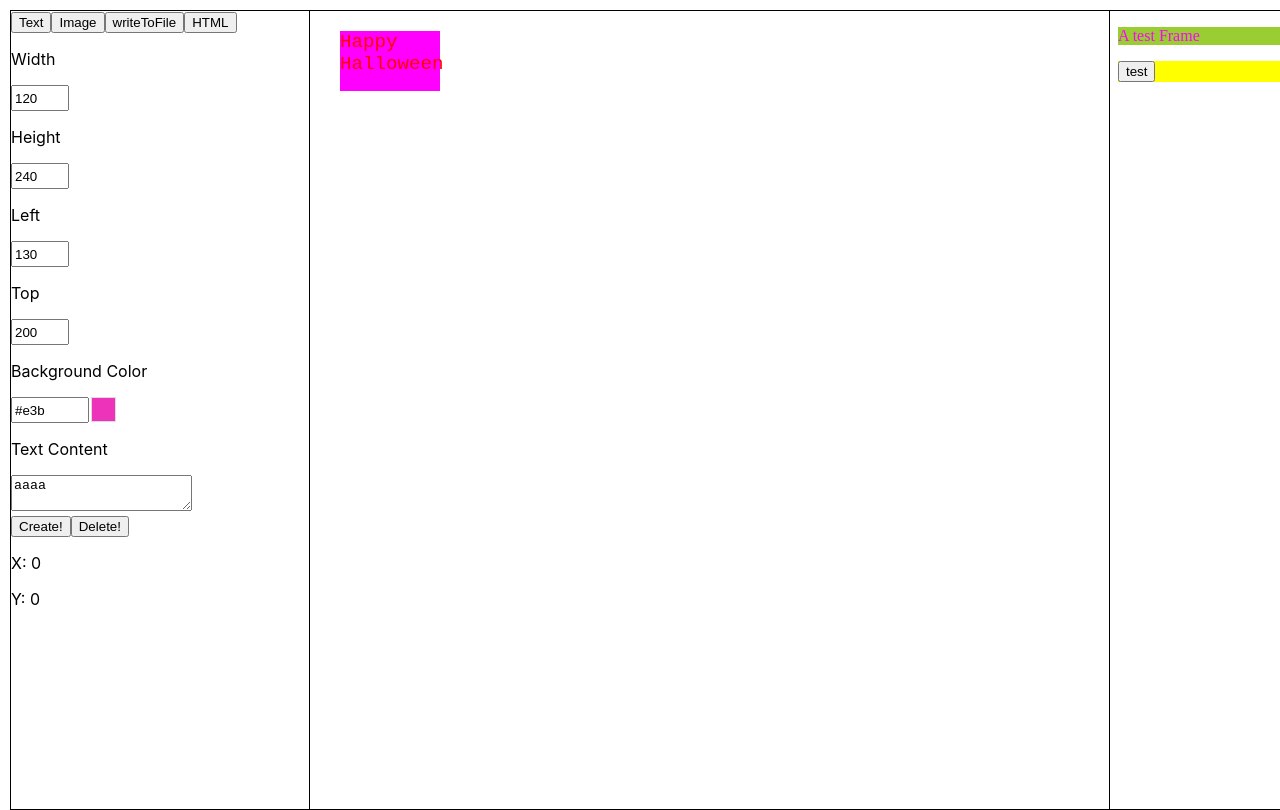
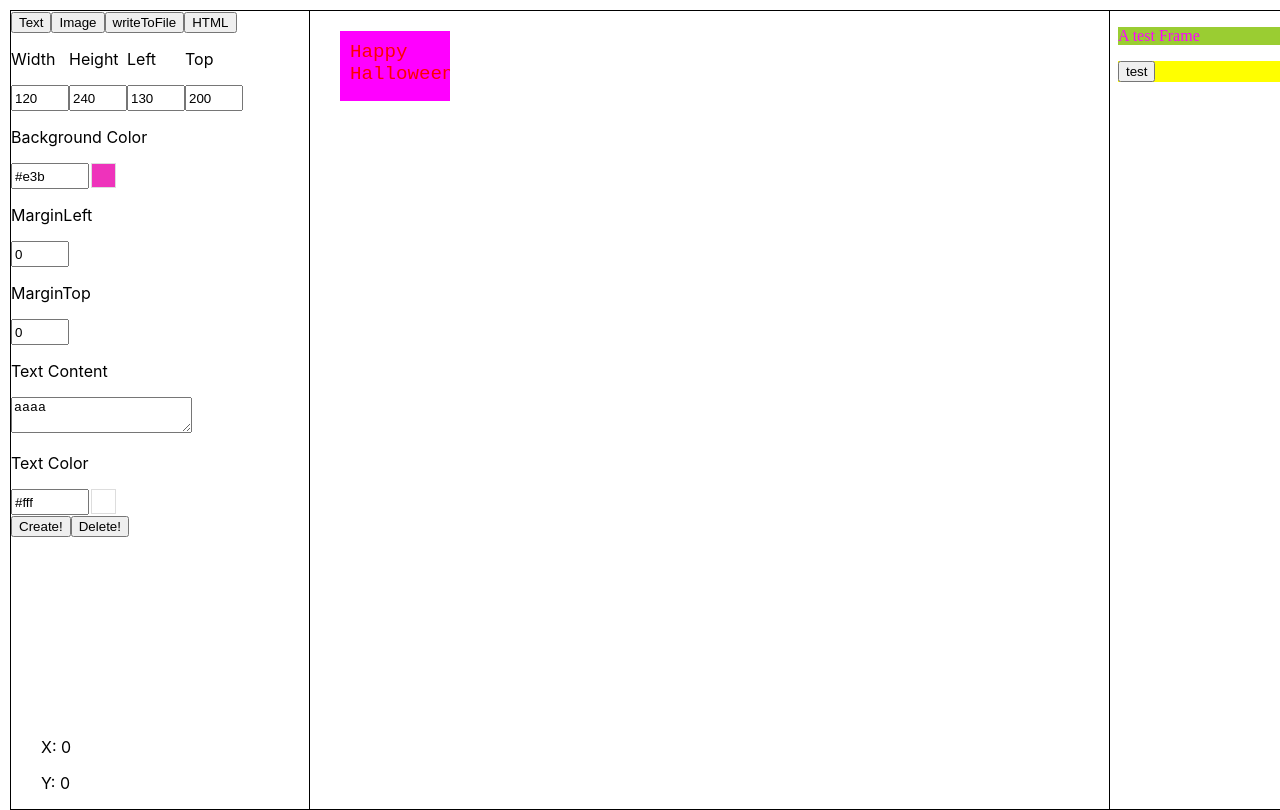
Before and after one commit to rain72510/Create-your-own-Simple-Website-Builder, a React (Create React App) app: page /test in a window 1280 px wide. Shown: the top 810 px of the page. Built offline with nearby package versions, Linux system fonts and the light colour scheme.

Commit message:
Update img

```diff
--- a/src/App.js
+++ b/src/App.js
@@ -33,31 +33,39 @@ function App() {
 				"background-color": "#f0f",
 				"height": "60px", // added
 				"width": "100px", // added
+				"overflow-x": "hidden", // added
+				"overflow-y": "hidden", // added
+				"padding-left": "10px",
+				"padding-top": "10px",
 			},
 			"innerStyle": {
 				"font-family": "'Courier New', Courier, monospace",
 				"margin": "0px", // added
 				"font-size": "larger", // added
-				"color": "red", // added
+				"color": "#f00", // added
+				"height": "60px", // added
+				"width": "100px", // added
+				"margin-left": "0px",
+				"margin-top": "0px",
 			},
 			"content": {
 				"text": "Happy Halloween",
 			},
 		},
-		{
-			"id": 2,
-			"type": "Img",
-			"outerStyle": {
-				"top": "200px",
-				"left": "130px",
-			},
-			"innerStyle": {
-			},
-			"content": {
-				"src": "https://www.w3schools.com/images/w3schools_green.jpg",
-				"alt": "fault",
-			},
-		},
+		// {
+		// 	"id": 2,
+		// 	"type": "Img",
+		// 	"outerStyle": {
+		// 		"top": "200px",
+		// 		"left": "130px",
+		// 	},
+		// 	"innerStyle": {
+		// 	},
+		// 	"content": {
+		// 		"src": "https://www.w3schools.com/images/w3schools_green.jpg",
+		// 		"alt": "fault",
+		// 	},
+		// },
 	]);
 
 	const [type, setType] = useState("Text");
@@ -68,13 +76,17 @@ function App() {
 		"background-color": "#e3b",
 		"width": "120px",
 		"height": "240px",
-		"padding-left": "20px",
 		"overflow-x": "hidden",
 		"overflow-y": "hidden",
 		// "visibility": "hidden",
 	});
 	const [innerStyle, setInnerStyle] = useState({
 		"margin": "0px", // added
+		"height": "60px", // added
+		"width": "100px", // added
+		"margin-left": "0px",
+		"margin-top": "0px",
+		"color": "#fff", // added
 	});
 	const [content, setContent] = useState({"text": "aaaa",});
 	const [idCnt, setIdCnt] = useState(3);
@@ -105,9 +117,9 @@ function App() {
 	}
 
 	const updateComponent = (id, props) => {
-		console.log("update component");
-		console.log('props: ', props);
-		console.log('components: ', components);
+		// console.log("update component");
+		// console.log('props: ', props);
+		// console.log('components: ', components);
 		for (const v of components) {
 			if (v.id == id) {
 				if (props.outerStyle !== undefined) v.outerStyle = props.outerStyle;
@@ -136,12 +148,12 @@ function App() {
 				}
 			})
 		}
-		console.log(
-			"\ntype:", type,
-			"\nouterStyle:", component.outerStyle,
-			"\ninnerStyle:", component.innerStyle,
-			"\ncontent:", component.content,
-		)
+		// console.log(
+		// 	"\ntype:", type,
+		// 	"\nouterStyle:", component.outerStyle,
+		// 	"\ninnerStyle:", component.innerStyle,
+		// 	"\ncontent:", component.content,
+		// )
 	}
 
 	function componentAttr(Attribute, x){
@@ -185,12 +197,12 @@ function App() {
 	}
 
 	useEffect(() => {
-		console.log("Current Id:", currentSelectedId);
-		console.log('components: ', components);
+		// console.log("Current Id:", currentSelectedId);
+		// console.log('components: ', components);
 		for (const v of components) {
 			if (v.id == currentSelectedId) {
-				console.log('v.type: ', v.type);
-				console.log("`${v.type}`:", `${v.type}`);
+				// console.log('v.type: ', v.type);
+				// console.log("`${v.type}`:", `${v.type}`);
 				setType(`${v.type}`);
 				setOuterStyle(v.outerStyle);
 				setInnerStyle(v.innerStyle);
@@ -200,9 +212,9 @@ function App() {
 		}
 	}, [currentSelectedId])
 
-	useEffect(() => {
-		console.log(components);
-	}, [components])
+	// useEffect(() => {
+	// 	console.log(components);
+	// }, [components])
 
 
   return (
--- /dev/null
+++ b/src/component/Img.js
@@ -0,0 +1,26 @@
+import Component from "./Component";
+
+class Img extends Component {
+	constructor(props) {
+		super(props);
+		// console.log("Text", props);
+	}
+
+	render() {
+		return (
+			<img
+				style={this.props.innerStyle}
+				id={this.props.id}
+				onClick={() => {
+					console.log(this.props.innerStyle)
+				}}
+				draggable="false"
+				src={this.props.content.src}
+				alt={this.props.content.alt}
+			>
+			</img>
+		)
+	}
+}
+
+export default Img;
--- a/src/component/Text.js
+++ b/src/component/Text.js
@@ -8,7 +8,9 @@ class Text extends Component {
 
 	render() {
 		return (
-			<p style={this.props.innerStyle} id={this.props.id}>
+			<p style={this.props.innerStyle} id={this.props.id} onClick={() => {
+				console.log(this.props.innerStyle)
+			}}>
 				{this.props.content.text}
 			</p>
 		)
--- a/src/container/controlPanel/ControlPanel.css
+++ b/src/container/controlPanel/ControlPanel.css
@@ -2,13 +2,21 @@
 	position: absolute;
   top: 10px;
   left: 10px;
-
   box-sizing: border-box;
   border: 1px solid black;
   background-color: white;
-
   width: 300px;
   height: 800px;
-
   user-select: none;
 }
+
+.OuterStylePositionInput {
+	display: flex;
+	flex-wrap: wrap;
+}
+
+.showCoordinate {
+	position: absolute;
+	top: 710px;
+	left: 30px;
+}
--- a/src/container/controlPanel/ControlPanel.js
+++ b/src/container/controlPanel/ControlPanel.js
@@ -4,6 +4,9 @@ import Context from "../../context/Context";
 import ColorPicker from "./ColorPicker";
 
 import "./ControlPanel.css";
+import "./ImgSearch.css";
+
+const ACCESS_KEY="9ZM61M-0xPrLVshNpTEQpvm2ekEgqkP1avxAsD3xCTA";
 
 const NumberInput = (props) => {
 	return (
@@ -23,55 +26,6 @@ const NumberInput = (props) => {
 	)
 }
 
-const OuterStylePositionInput = () => {
-	const {
-		outerStyle,
-		setOuterStyle,
-		currentSelectedId,
-		updateComponent,
-	} = useContext(Context);
-	return (
-		<div>
-			<NumberInput name="Width" value={parseFloat(outerStyle.width)} onChange={(v) => {
-				const currOuterStyle = outerStyle;
-				setOuterStyle({...currOuterStyle, width: `${v}px`})
-				if (currentSelectedId) {
-					updateComponent(currentSelectedId, {"outerStyle": {
-						...currOuterStyle, width: `${v}px`,
-					}});
-				}
-			}}/>
-			<NumberInput name="Height" value={parseFloat(outerStyle.height)} onChange={(v) => {
-				const currOuterStyle = outerStyle;
-				setOuterStyle({...currOuterStyle, height: `${v}px`})
-				if (currentSelectedId) {
-					updateComponent(currentSelectedId, {"outerStyle": {
-						...currOuterStyle, height: `${v}px`,
-					}});
-				}
-			}}/>
-			<NumberInput name="Left" value={parseFloat(outerStyle.left)} onChange={(v) => {
-				const currOuterStyle = outerStyle;
-				setOuterStyle({...currOuterStyle, left: `${v}px`})
-				if (currentSelectedId) {
-					updateComponent(currentSelectedId, {"outerStyle": {
-						...currOuterStyle, left: `${v}px`,
-					}});
-				}
-			}}/>
-			<NumberInput name="Top" value={parseFloat(outerStyle.top)} onChange={(v) => {
-				const currOuterStyle = outerStyle;
-				setOuterStyle({...currOuterStyle, top: `${v}px`})
-				if (currentSelectedId) {
-					updateComponent(currentSelectedId, {"outerStyle": {
-						...currOuterStyle, top: `${v}px`,
-					}});
-				}
-			}}/>
-		</div>
-	)
-}
-
 const ColorInput = (props) => {
 	const [color, setColor] = useState(props.value);
 	const [showColorPicker, setShowColorPicker] = useState(false);
@@ -84,7 +38,6 @@ const ColorInput = (props) => {
 		<div>
 			<p>{props.name}</p>
 			<div style={{display: "flex", flexDirection: "row"}}>
-
 				<input
 					type="text"
 					value={
@@ -130,6 +83,55 @@ const ColorInput = (props) => {
 	)
 }
 
+const OuterStylePositionInput = () => {
+	const {
+		outerStyle,
+		setOuterStyle,
+		currentSelectedId,
+		updateComponent,
+	} = useContext(Context);
+	return (
+		<div className="OuterStylePositionInput">
+			<NumberInput name="Width" value={parseFloat(outerStyle.width)} onChange={(v) => {
+				const currOuterStyle = outerStyle;
+				setOuterStyle({...currOuterStyle, width: `${v}px`})
+				if (currentSelectedId) {
+					updateComponent(currentSelectedId, {"outerStyle": {
+						...currOuterStyle, width: `${v}px`,
+					}});
+				}
+			}}/>
+			<NumberInput name="Height" value={parseFloat(outerStyle.height)} onChange={(v) => {
+				const currOuterStyle = outerStyle;
+				setOuterStyle({...currOuterStyle, height: `${v}px`})
+				if (currentSelectedId) {
+					updateComponent(currentSelectedId, {"outerStyle": {
+						...currOuterStyle, height: `${v}px`,
+					}});
+				}
+			}}/>
+			<NumberInput name="Left" value={parseFloat(outerStyle.left)} onChange={(v) => {
+				const currOuterStyle = outerStyle;
+				setOuterStyle({...currOuterStyle, left: `${v}px`})
+				if (currentSelectedId) {
+					updateComponent(currentSelectedId, {"outerStyle": {
+						...currOuterStyle, left: `${v}px`,
+					}});
+				}
+			}}/>
+			<NumberInput name="Top" value={parseFloat(outerStyle.top)} onChange={(v) => {
+				const currOuterStyle = outerStyle;
+				setOuterStyle({...currOuterStyle, top: `${v}px`})
+				if (currentSelectedId) {
+					updateComponent(currentSelectedId, {"outerStyle": {
+						...currOuterStyle, top: `${v}px`,
+					}});
+				}
+			}}/>
+		</div>
+	)
+}
+
 const BackgroundColorInput = () => {
 	const {
 		outerStyle,
@@ -155,21 +157,27 @@ const BackgroundColorInput = () => {
 	)
 }
 
-const TextContent = () => {
+const TextColorInput = () => {
 	const {
-		content,
-		setContent,
+		innerStyle,
+		setInnerStyle,
+		currentSelectedId,
+		updateComponent,
 	} = useContext(Context);
 	return (
 		<div>
-			<p>Text Content</p>
-			<textarea
-				value={content.text}
-				onChange={(e) => setContent({
-					...content,
-					"text": e.target.value,
-				})}
-			/>
+			<ColorInput
+				name="Text Color"
+				value={innerStyle["color"]}
+				onChange={(v) => {
+					const currInnerStyle = innerStyle;
+					setInnerStyle({...currInnerStyle, "color": `${v}`})
+					if (currentSelectedId) {
+						updateComponent(currentSelectedId, {"innerStyle": {
+							...currInnerStyle, "color": `${v}`,
+						}});
+					}
+				}}/>
 		</div>
 	)
 }
@@ -183,10 +191,280 @@ const OuterStyleInput = () => {
 	)
 }
 
+const InnerStylePositionInput = () => {
+	const {
+		innerStyle,
+		setInnerStyle,
+		currentSelectedId,
+		updateComponent,
+	} = useContext(Context);
+	return (
+		<div className="InnerStylePositionInput">
+			{/* <NumberInput name="InnerWidth" value={parseFloat(innerStyle.width)} onChange={(v) => {
+				const currInnerStyle = innerStyle;
+				setInnerStyle({...currInnerStyle, width: `${v}px`})
+				if (currentSelectedId) {
+					updateComponent(currentSelectedId, {"innerStyle": {
+						...currInnerStyle, width: `${v}px`,
+					}});
+				}
+			}}/>
+			<NumberInput name="Height" value={parseFloat(innerStyle.height)} onChange={(v) => {
+				const currInnerStyle = innerStyle;
+				setInnerStyle({...currInnerStyle, height: `${v}px`})
+				if (currentSelectedId) {
+					updateComponent(currentSelectedId, {"innerStyle": {
+						...currInnerStyle, height: `${v}px`,
+					}});
+				}
+			}}/> */}
+			<NumberInput name="MarginLeft" value={parseFloat(innerStyle["margin-left"])} onChange={(v) => {
+				const currInnerStyle = innerStyle;
+				setInnerStyle({...currInnerStyle, "margin-left": `${v}px`})
+				if (currentSelectedId) {
+					updateComponent(currentSelectedId, {"innerStyle": {
+						...currInnerStyle, "margin-left": `${v}px`,
+					}});
+				}
+			}}/>
+			<NumberInput name="MarginTop" value={parseFloat(innerStyle["margin-top"])} onChange={(v) => {
+				const currInnerStyle = innerStyle;
+				setInnerStyle({...currInnerStyle, "margin-top": `${v}px`})
+				if (currentSelectedId) {
+					updateComponent(currentSelectedId, {"innerStyle": {
+						...currInnerStyle, "margin-top": `${v}px`,
+					}});
+				}
+			}}/>
+
+		</div>
+	)
+}
+
+const InnerStyleInput = () => {
+	return (
+		<div>
+			<InnerStylePositionInput/>
+		</div>
+	)
+}
+
+const TextContent = () => {
+	const {
+		content,
+		setContent,
+		currentSelectedId,
+		updateComponent
+	} = useContext(Context);
+	return (
+		<div>
+			<p>Text Content</p>
+			<textarea
+				value={content.text}
+				onChange={(e) => {
+					setContent({
+						...content,
+						"text": e.target.value,
+					});
+					if (currentSelectedId) {
+						updateComponent(currentSelectedId, {"content":
+							{
+								"text": e.target.value,
+							}
+						});
+					}
+					console.log(e.target.value)
+				}}
+			/>
+		</div>
+	)
+}
+
+const TextPanel = () => {
+	return (
+		<div>
+			<TextContent/>
+			<TextColorInput/>
+		</div>
+	)
+}
+
+const ImgSearch = (props) => {
+	const [textInput, setTextInput] = useState((localStorage.getItem("cartItemName") || ''));
+	const [images, setImages] = useState((JSON.parse(localStorage.getItem("imgList")) || []));
+	const [imgList, setImgList] = useState([]);
+	const [numberPage, setNumberPage] = useState(0);
+	const sendQuery = (e) => {
+		fetch(`https://api.unsplash.com/search/photos?query=${textInput}&page=${numberPage + 1}`, {
+			headers: {
+				Authorization: `Client-ID ${ACCESS_KEY}`,
+			}
+		})
+		.then(res => {
+			return res.json();
+
+		})
+		.then(data => {
+			console.log(numberPage)
+			if (numberPage > 0) {
+				console.log('images.results', images.results)
+				const curImagesResults = images.results.concat(data.results);
+				setImages({...images, "results": curImagesResults});
+				console.log('length', curImagesResults.length)
+			}
+			else {
+				setImages(data);
+			}
+
+		})
+		.catch(error => {
+			// Handle any errors that occurred during the request
+			console.log('Error:', error);
+		});
+		localStorage.setItem("cartItemName", textInput);
+		// setImages(testImages);
+	}
+
+	useEffect(() =>{
+		console.log(images);
+		setImgList((images.results || []).map((imgItem, k) => {
+			return (
+				<img
+					className='searchResultImg'
+					key={k}
+					src={imgItem.urls.thumb}
+					alt={imgItem.description}
+					onClick={() => {
+						props.setCurrentImgProp({
+							src: imgItem.urls.thumb,
+							alt: imgItem.description,
+						})
+					}}
+				/>
+			)
+		}));
+		localStorage.setItem("imgList", JSON.stringify(images));
+	}, [images]);
+
+	return (
+		<div style={{zIndex: 10}}>
+			<div className="flexbox" style={{alignItems: "stretch"}}>
+				<input
+					className='textSearch'
+					value={textInput}
+					onChange={(e) => {
+						setTextInput(e.target.value)
+					}}
+					placeholder='Search for pictures.'
+					/>
+			</div>
+			<div className="flexbox" style={{alignItems: "stretch"}}>
+				<button
+					className='textSearchButton'
+					onClick={(e) => {
+						sendQuery(e);
+						setNumberPage(1);
+					}}
+					>
+					Search
+				</button>
+			</div>
+			{imgList.length === 0?
+				<p>No Results</p>
+				:
+				<div className='searchResult flexbox'>
+					<div>
+						{imgList}
+					</div>
+					<button
+						className='textSearchButton'
+						onClick={(e) => {
+							sendQuery(e);
+							setNumberPage(numberPage + 1);
+						}}
+					>
+						Diplay More
+					</button>
+				</div>
+			}
+		</div>
+	)
+}
+
+
+const ImgPanel = () => {
+	const {
+		content,
+		setContent,
+		currentSelectedId,
+		updateComponent,
+	} = useContext(Context)
+	const [showSearchOnUnsplash, setShowSearchOnUnsplash] = useState(false);
+	const [currentImgProp, setCurrentImgProp] = useState({
+		src: undefined,
+		alt: undefined,
+	});
+
+	const [currentImg, setCurrentImg] = useState(null)
+
+	useEffect(() => {
+		setCurrentImg(
+			<img src={currentImgProp.src} alt={currentImgProp.alt} style={{maxWidth: "200px", maxHeight: "100px"}} draggable="false"/>
+		)
+		setContent({
+			...content,
+			"src": currentImgProp.src,
+			"alt": currentImgProp.alt,
+			"user-drag": "none",
+			"draggable": false,
+		});
+		if (currentSelectedId) {
+			updateComponent(currentSelectedId, {"content":
+				{
+					"src": currentImgProp.src,
+					"alt": currentImgProp.alt,
+					"user-drag": "none",
+					"draggable": false,
+				}
+			});
+		}
+	}, [currentImgProp])
+
+	return (
+		<div>
+			<button
+				onClick={(e) => {
+					setShowSearchOnUnsplash(!showSearchOnUnsplash);
+				}}
+			>
+				Search On Unsplash!
+			</button>
+			{
+				showSearchOnUnsplash
+				&&
+				<div
+					style={{
+						width: "270px",
+						height: "200px",
+						overflowY: "scroll",
+					}}
+				>
+					<ImgSearch setCurrentImgProp={setCurrentImgProp}/>
+				</div>
+			}
+			<div>
+				<p>current image: </p>
+				{currentImg}
+			</div>
+		</div>
+	)
+}
+
 const ControlPanel = () => {
 	const {
 		createComponent,
 		createHtml,
+		type,
 		setType,
 		currentPoint,
 		currentSelectedId,
@@ -215,6 +493,20 @@ const ControlPanel = () => {
 		});
 	}
 
+	const [customPanel, setCustomPanel] = useState(<TextPanel/>);
+
+	useEffect(() => {
+		switch (type) {
+			case "Text":
+				setCustomPanel(<TextPanel/>);
+				break;
+			case "Img":
+				setCustomPanel(<ImgPanel/>);
+				break;
+		}
+		console.log("type:", type)
+	}, [type])
+
 	return (
 		<div className="ControlPanel">
 			<button
@@ -226,7 +518,7 @@ const ControlPanel = () => {
 			</button>
 			<button
 				onClick={() => {
-					setType("Text");
+					setType("Img");
 				}}
 			>
 				Image
@@ -246,9 +538,10 @@ const ControlPanel = () => {
 			>
 				HTML
 			</button>
+
 			<OuterStyleInput/>
-
-			<TextContent/>
+			<InnerStyleInput/>
+			{customPanel}
 
 			<button
 				onClick={() => {
@@ -267,11 +560,10 @@ const ControlPanel = () => {
 				Delete!
 			</button>
 
-			<div>
+			<div className="showCoordinate">
 				<p>X: {currentPoint.x}</p>
 				<p>Y: {currentPoint.y}</p>
 			</div>
-
 		</div>
 	)
 }
--- /dev/null
+++ b/src/container/controlPanel/ImgSearch.css
@@ -0,0 +1,26 @@
+.textSearch {
+	font-size: 16px;
+	border-style: solid;
+	border-top-left-radius: 2px;
+	border-bottom-left-radius: 2px;
+	padding-left: 1em;
+}
+
+.textSearchButton {
+	font-size: 16px;
+	background-color: #6f747d;
+	color: white;
+	border: none;
+	cursor: pointer;
+}
+
+.searchResult {
+	max-height: 100px;
+
+}
+
+.searchResultImg {
+	max-width: 100px;
+	margin: 10px;
+	cursor: pointer;
+}
--- a/src/container/workspace/Workspace.js
+++ b/src/container/workspace/Workspace.js
@@ -2,6 +2,7 @@ import React, { useContext, useEffect, useState } from "react";
 import Context from "../../context/Context";
 
 import Text from "../../component/Text";
+import Img from "../../component/Img";
 // import WorkspaceGridContainer from "./WorkspaceGridContainer";
 
 import "./Workspace.css";
@@ -24,10 +25,6 @@ const ComponentItem = (props) => {
 		<div
 			style={outerStyle}
 			id={props.id}
-			// onMouseDown={(e) => {
-			// 	props.handleMouseDown(e, props.id);
-			// 	e.stopPropagation();
-			// }}
 		>
 			<props.type content={props.content} innerStyle={props.innerStyle} id={props.id}/>
 		</div>
@@ -59,7 +56,7 @@ const Workspace = () => {
   const [dragging, setDragging] = useState(false);
 
 	const handleMouseDown = (e, id) => {
-		console.log(e);
+		// console.log(e);
 		setCurrentSelectedId(id);
 		setDragging(true);
 		setMouseDownPoint({
@@ -67,8 +64,9 @@ const Workspace = () => {
 			y: e.nativeEvent.clientY - workspaceY,
 		});
 		const component = getComponentFromId(id);
+		console.log('component: ', component);
 		if (id === 'bg') {
-			console.log("click bg")
+			// console.log("click bg")
 			setOuterStyle({
 				...outerStyle,
 				left: `${e.nativeEvent.clientX - workspaceX}px`,
@@ -93,11 +91,11 @@ const Workspace = () => {
 				const currOuterStyle = outerStyle;
 				const component = getComponentFromId(currentSelectedId);
 				const componentOuterStyle = component.outerStyle;
-				console.log("e.nativeEvent.offset: ", e.nativeEvent.offsetX, e.nativeEvent.offsetY);
-				console.log("mouseDownPoint: ", mouseDownPoint.x, mouseDownPoint.y);
+				// console.log("e.nativeEvent.offset: ", e.nativeEvent.offsetX, e.nativeEvent.offsetY);
+				// console.log("mouseDownPoint: ", mouseDownPoint.x, mouseDownPoint.y);
 				const deltaX = e.nativeEvent.clientX - workspaceX - mouseDownPoint.x;
 				const deltaY = e.nativeEvent.clientY - workspaceY - mouseDownPoint.y;
-				console.log("deltaX: ", deltaX, "parseFloat(currOuterStyle.left): ", parseFloat(currOuterStyle.left))
+				// console.log("deltaX: ", deltaX, "parseFloat(currOuterStyle.left): ", parseFloat(currOuterStyle.left))
 				setOuterStyle({
 					...currOuterStyle,
 					left: `${deltaX + parseFloat(initPoint.x)}px`,
@@ -114,7 +112,7 @@ const Workspace = () => {
 
 	const handleMouseUp = (e) => {
 		// console.log(e.nativeEvent.clientX, e.nativeEvent.clientY);
-		console.log(e);
+		// console.log(e);
 		// setCurrentSelectedId(id);
 		setDragging(false);
 	}
@@ -124,6 +122,9 @@ const Workspace = () => {
 		switch (v.type) {
 			case "Text":
 				type = Text;
+				break;
+			case "Img":
+				type = Img;
 				break;
 		}
 		return (
@@ -140,9 +141,9 @@ const Workspace = () => {
 	return (
 		<div id={"bg"} className="Workspace"
 			onMouseDown={e => {
-				console.log("In bg");
+				// console.log("In bg");
 				handleMouseDown(e, e.target.id);
-				console.log('e.target.id: ', e.target.id);
+				// console.log('e.target.id: ', e.target.id);
 			}}
 			onMouseMove={e => {handleMouseMove(e)}}
 			onMouseUp={e => {handleMouseUp(e)}}
```
